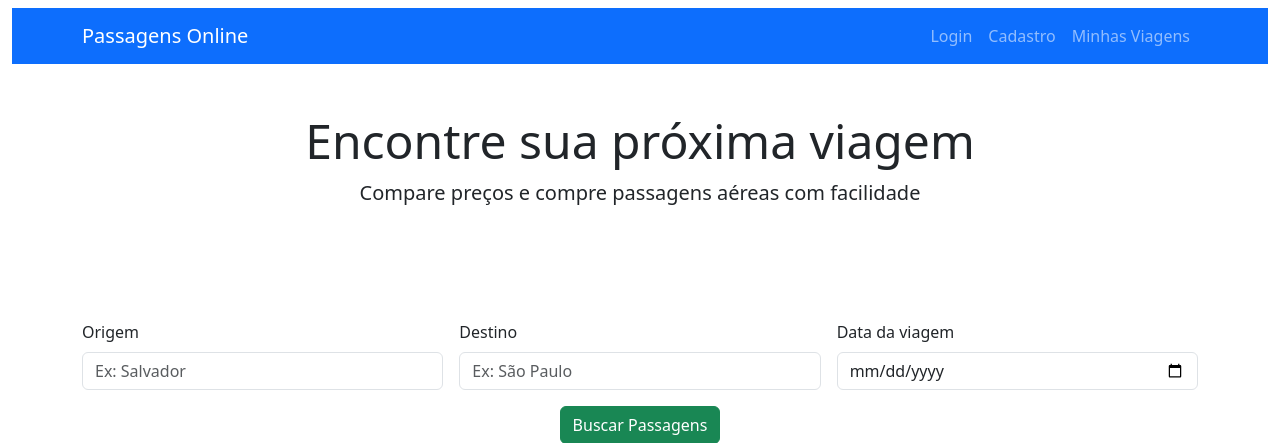
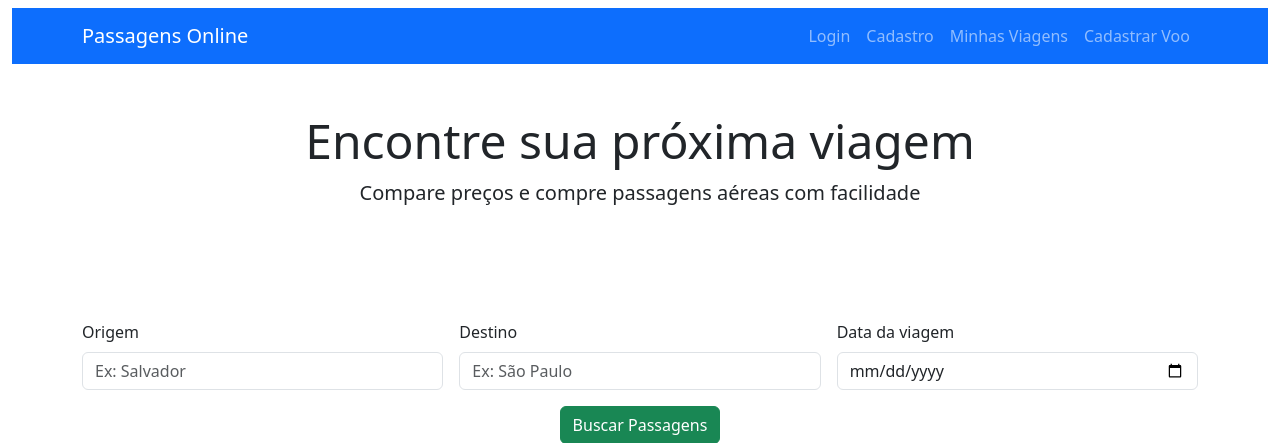
Before and after one commit to ScoobyTT/Site_Aeroporto, a Flask app: page / in a window 1280 px wide. Shown: the top 443 px of the page. Run offline with Flask 3, Linux system fonts and the light colour scheme; parts of the project's set-up code (start-up, migrations or seed data) failed here and were passed over.

Commit message:
Update index.html

```diff
--- a/app/templates/index.html
+++ b/app/templates/index.html
@@ -11,8 +11,9 @@
             <div class="collapse navbar-collapse" id="navbarNav">
                 <ul class="navbar-nav ms-auto">
                     <li class="nav-item"><a class="nav-link" href="{{ url_for('login') }}">Login</a></li>
-                    <li class="nav-item"><a class="nav-link" href="#">Cadastro</a></li>
-                    <li class="nav-item"><a class="nav-link" href="#">Minhas Viagens</a></li>
+                    <li class="nav-item"><a class="nav-link" href="{{ url_for('cadastro')}}">Cadastro</a></li>
+                    <li class="nav-item"><a class="nav-link" href="{{ url_for('voos')}}">Minhas Viagens</a></li>
+                    <li class="nav-item"><a class="nav-link" href="{{ url_for('voo')}}">Cadastrar Voo</a></li>
                 </ul>
             </div>
         </div>
```
